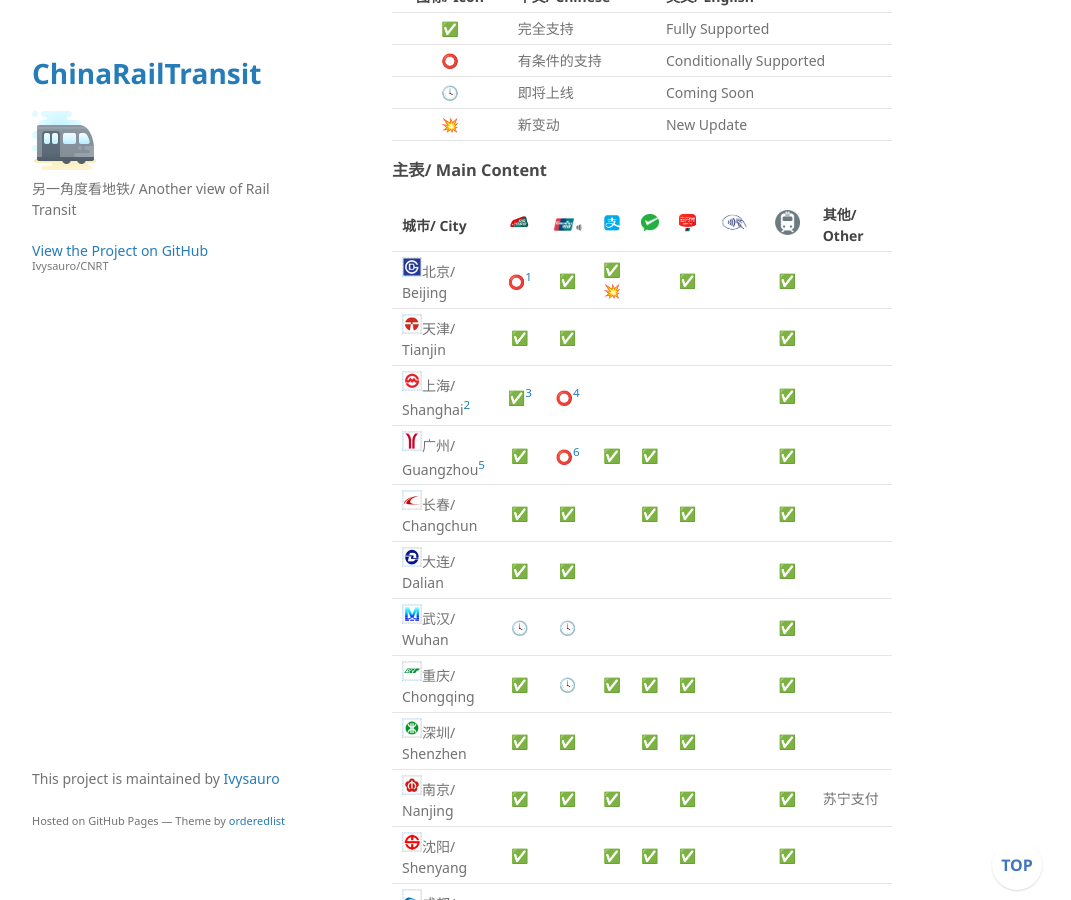
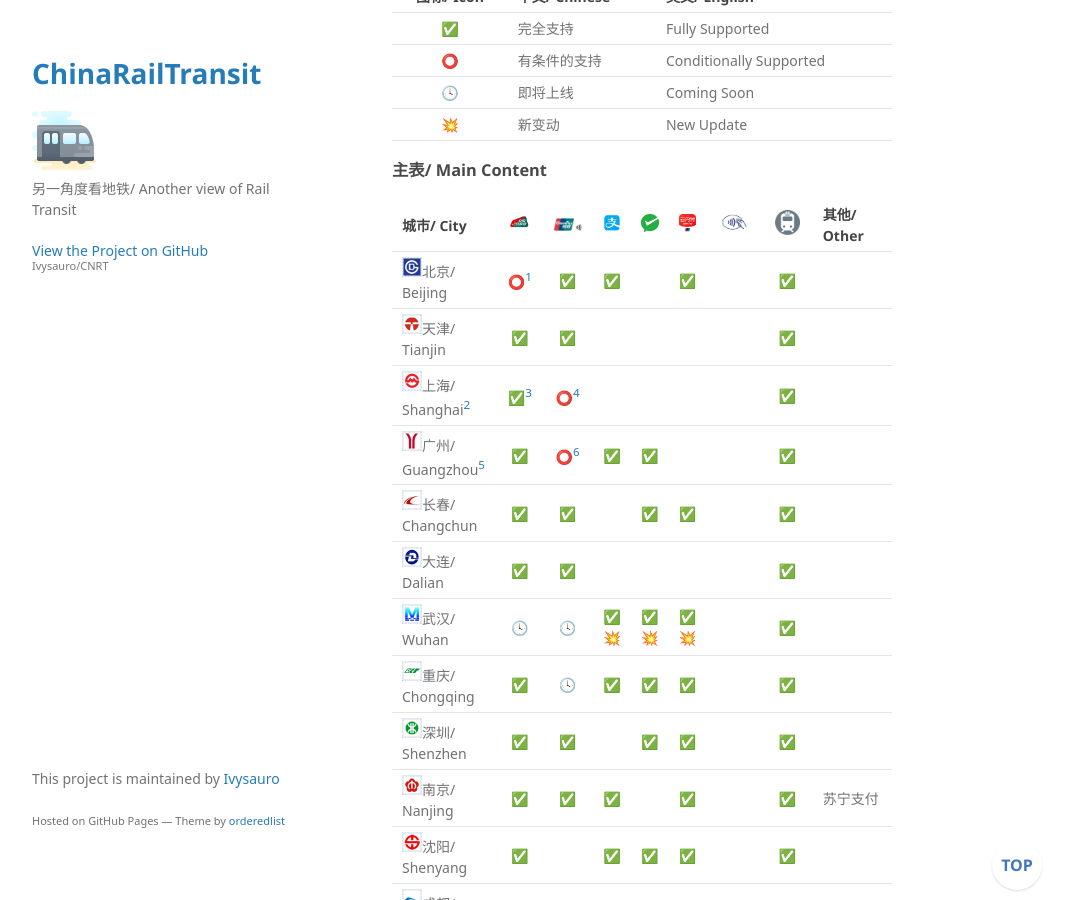
Before and after one commit to Ivysauro/CNRT, a Jekyll site: the page built from data/Pay.md, in a window 1280 px wide and 900 px high, scrolled down 802 px. Shown: the whole window, without its empty margins (178-1249 px from the left). Built offline with Jekyll 4.4.1, drawn with Linux system fonts in a browser that asks for light colours; some web fonts are replaced; our own code applies the rules of GitHub Pages for plain Markdown files; a script that is not in the unit is left out.

Commit message:
🍊更新武汉数据及评分
武汉地铁支持支付宝、微信、云闪付二维码

```diff
--- a/data/Pay.md
+++ b/data/Pay.md
@@ -37,13 +37,13 @@
 
 | 城市/ City | <img src="https://raw.githubusercontent.com/Ivysauro/CNRT/master/images/T-Union.png" width="40" hegiht="40" alt="T-Union"/> | <img src="https://raw.githubusercontent.com/Ivysauro/CNRT/master/images/Unionpay NFC.png" width="40" hegiht="40" alt="Unionpay Quickpass"/> | <img src="https://raw.githubusercontent.com/Ivysauro/CNRT/master/images/Alipay.png" width="30" hegiht="30" alt="Alipay Transit QR Code"/> | <img src="https://raw.githubusercontent.com/Ivysauro/CNRT/master/images/WeChat Pay.png" width="25" hegiht="25" alt="WeChat Pay Transit QR Code"/> | <img src="https://raw.githubusercontent.com/Ivysauro/CNRT/master/images/Unionpay.png" width="25" hegiht="25" alt="Unionpay Transit QR Code"/> | <img src="https://raw.githubusercontent.com/Ivysauro/CNRT/master/images/contactless.gif" width="40" hegiht="40" alt="Global Cards"/> | <img src="https://raw.githubusercontent.com/Ivysauro/CNRT/master/images/Rail Transit.png" width="25" hegiht="25" alt="Transit QR Code of Official Apps"/> | 其他/ Other |
 | ---------  | :-----: | :------:  | :---------: | :-------: | :-------: | :-----------: | :-----------: | :- |
-| <img src="https://raw.githubusercontent.com/Ivysauro/CNRT/master/images/city/bj.gif" width="20" hegiht="20"/>北京/ Beijing | ⭕[^bj] | ✅ | ✅💥 | | ✅ | | ✅ |
+| <img src="https://raw.githubusercontent.com/Ivysauro/CNRT/master/images/city/bj.gif" width="20" hegiht="20"/>北京/ Beijing | ⭕[^bj] | ✅ | ✅ | | ✅ | | ✅ |
 | <img src="https://raw.githubusercontent.com/Ivysauro/CNRT/master/images/city/tj.gif" width="20" hegiht="20"/>天津/ Tianjin | ✅ | ✅ | | | | | ✅ | |
 | <img src="https://raw.githubusercontent.com/Ivysauro/CNRT/master/images/city/sh.gif" width="20" hegiht="20"/>上海/ Shanghai[^csh] | ✅[^sh1] | ⭕[^sh2] | | | | | ✅ | |
 | <img src="https://raw.githubusercontent.com/Ivysauro/CNRT/master/images/city/gz.gif" width="20" hegiht="20"/>广州/ Guangzhou[^cgz] | ✅ | ⭕[^gz] | ✅ | ✅ |  || ✅ | |
 | <img src="https://raw.githubusercontent.com/Ivysauro/CNRT/master/images/city/cc.gif" width="20" hegiht="20"/>长春/ Changchun | ✅ | ✅ | | ✅ | ✅ | | ✅ | |
 | <img src="https://raw.githubusercontent.com/Ivysauro/CNRT/master/images/city/dl.gif" width="20" hegiht="20"/>大连/ Dalian | ✅ | ✅ | | | | | ✅ | |
-| <img src="https://raw.githubusercontent.com/Ivysauro/CNRT/master/images/city/wh.gif" width="20" hegiht="20"/>武汉/ Wuhan | 🕓 | 🕓 | | | | | ✅ | |
+| <img src="https://raw.githubusercontent.com/Ivysauro/CNRT/master/images/city/wh.gif" width="20" hegiht="20"/>武汉/ Wuhan | 🕓 | 🕓 | ✅💥 | ✅💥 | ✅💥 | | ✅ | |
 | <img src="https://raw.githubusercontent.com/Ivysauro/CNRT/master/images/city/cq.gif" width="20" hegiht="20"/>重庆/ Chongqing | ✅ | 🕓 | ✅ | ✅ | ✅ | | ✅ |
 | <img src="https://raw.githubusercontent.com/Ivysauro/CNRT/master/images/city/sz.gif" width="20" hegiht="20"/>深圳/ Shenzhen | ✅ | ✅ | | ✅ | ✅ | | ✅ | |
 | <img src="https://raw.githubusercontent.com/Ivysauro/CNRT/master/images/city/nj.gif" width="20" hegiht="20"/>南京/ Nanjing | ✅ | ✅ | ✅ | | ✅ | | ✅ | 苏宁支付 |
@@ -224,7 +224,7 @@
 | <img src="https://raw.githubusercontent.com/Ivysauro/CNRT/master/images/city/gz.gif" width="20" hegiht="20"/>广州/ Guangzhou | ✅ | ✅ | ⭕ | ✅ | ⭕ | 80 |
 | <img src="https://raw.githubusercontent.com/Ivysauro/CNRT/master/images/city/cc.gif" width="20" hegiht="20"/>长春/ Changchun | ⭕ | ✅ | ✅ | ✅ | ⭕ | 80 |
 | <img src="https://raw.githubusercontent.com/Ivysauro/CNRT/master/images/city/dl.gif" width="20" hegiht="20"/>大连/ Dalian | ❌ | ❌ | ✅- | ✅ | ⭕ | 45 |
-| <img src="https://raw.githubusercontent.com/Ivysauro/CNRT/master/images/city/wh.gif" width="20" hegiht="20"/>武汉/ Wuhan | ⭕ | ⭕ | ⭕- | ❌ | ⭕ | 35 |
+| <img src="https://raw.githubusercontent.com/Ivysauro/CNRT/master/images/city/wh.gif" width="20" hegiht="20"/>武汉/ Wuhan | ✅ | ✅ | ⭕ | ❌ | ⭕ | 60 |
 | <img src="https://raw.githubusercontent.com/Ivysauro/CNRT/master/images/city/cq.gif" width="20" hegiht="20"/>重庆/ Chongqing | ✅ | ✅ | ⭕ | ✅ | ⭕ | 80 |
 | <img src="https://raw.githubusercontent.com/Ivysauro/CNRT/master/images/city/sz.gif" width="20" hegiht="20"/>深圳/ Shenzhen | ⭕ | ✅ | ✅ | ✅ | ⭕ | 80 |
 | <img src="https://raw.githubusercontent.com/Ivysauro/CNRT/master/images/city/nj.gif" width="20" hegiht="20"/>南京/ Nanjing | ✅ | ⭕ | ✅ | ✅ | ⭕ | 80 |
```
